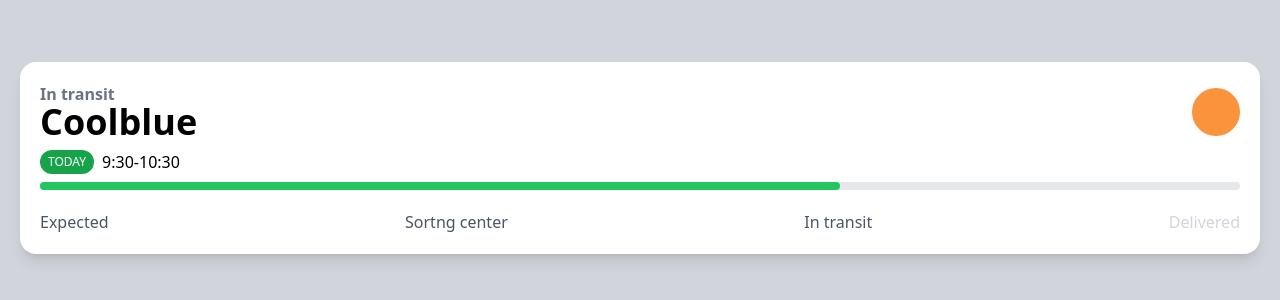
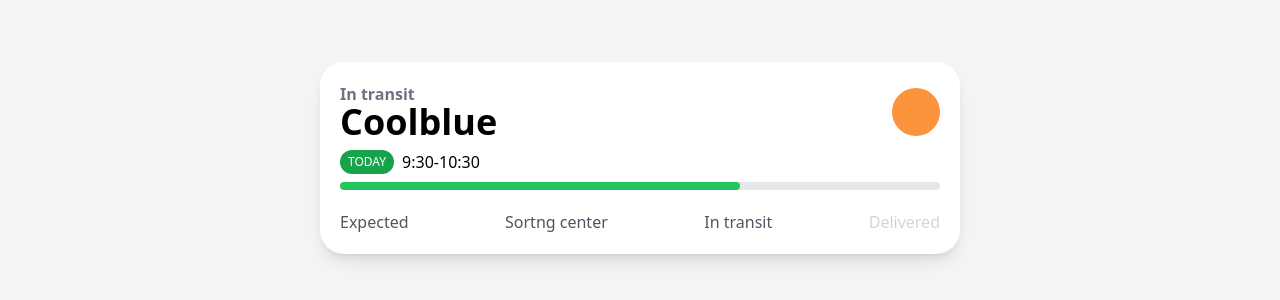
Before and after one commit to joy-jeon/carrot-market-reloaded, a Next.js app: page / in a window 1280 px wide. Shown: the part 242-542 px from the top of the page. Built offline with nearby package versions, Linux system fonts and the light colour scheme.

Commit message:
tw - dark mode, hover, transition

```diff
--- a/app/page.tsx
+++ b/app/page.tsx
@@ -1,23 +1,39 @@
 export default function Home() {
   return (
-    <main className="bg-gray-300 h-screen flex items-center justify-center p-5">
-      <div className="bg-white shadow-lg w-full rounded-2xl p-5">
+    <main
+      className="bg-gray-100 h-screen flex items-center justify-center p-5
+      dark:bg-gray-600"
+    >
+      <div
+        className="bg-white shadow-lg w-full rounded-3xl p-5
+        max-w-screen-sm dark:bg-gray-500"
+      >
         {/* row1 */}
         <div className="flex justify-between items-center">
           <div className="flex flex-col">
-            <span className="text-gray-500 font-semibold -mb-1">
+            <span
+              className="text-gray-500 font-semibold -mb-1
+              dark:text-gray-300"
+            >
               In transit
             </span>
-            <span className="text-4xl font-semibold ">Coolblue</span>
+            <span className="text-4xl font-semibold dark:text-white">
+              Coolblue
+            </span>
           </div>
           <div className="size-12 bg-orange-400 rounded-full" />
         </div>
         {/* row2 */}
         <div className="my-2 flex items-center gap-2">
-          <span className="bg-green-600 text-white uppercase px-2 py-1 text-xs font-medium rounded-full">
+          <span
+            className="
+            bg-green-600 text-white uppercase px-2 py-1 text-xs font-medium rounded-full transition
+            hover:bg-green-500 hover:scale-125
+          "
+          >
             Today
           </span>
-          <span>9:30-10:30</span>
+          <span className="dark:text-gray-100">9:30-10:30</span>
         </div>
         {/* row3 */}
         <div className="relative">
@@ -25,11 +41,11 @@
           <div className="bg-green-500 rounded-full w-2/3 h-2 absolute left-0 bottom-0" />
         </div>
         {/* row4 */}
-        <div className="flex justify-between items-center mt-5 text-gray-600">
+        <div className="flex justify-between items-center mt-5 text-gray-600 dark:text-gray-300">
           <span>Expected</span>
           <span>Sortng center</span>
           <span>In transit</span>
-          <span className="text-gray-300">Delivered</span>
+          <span className="text-gray-300 dark:text-gray-400">Delivered</span>
         </div>
       </div>
     </main>
```
